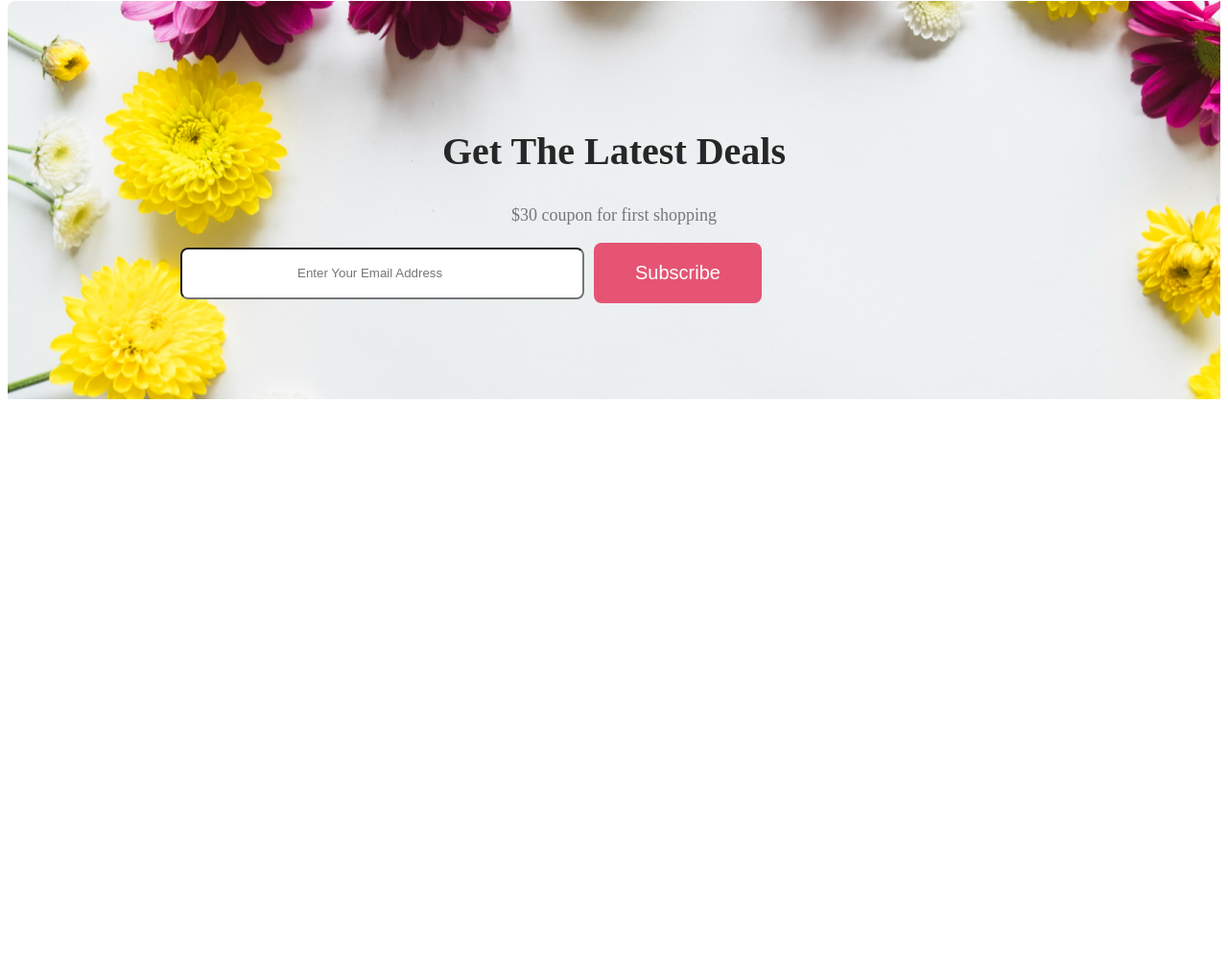
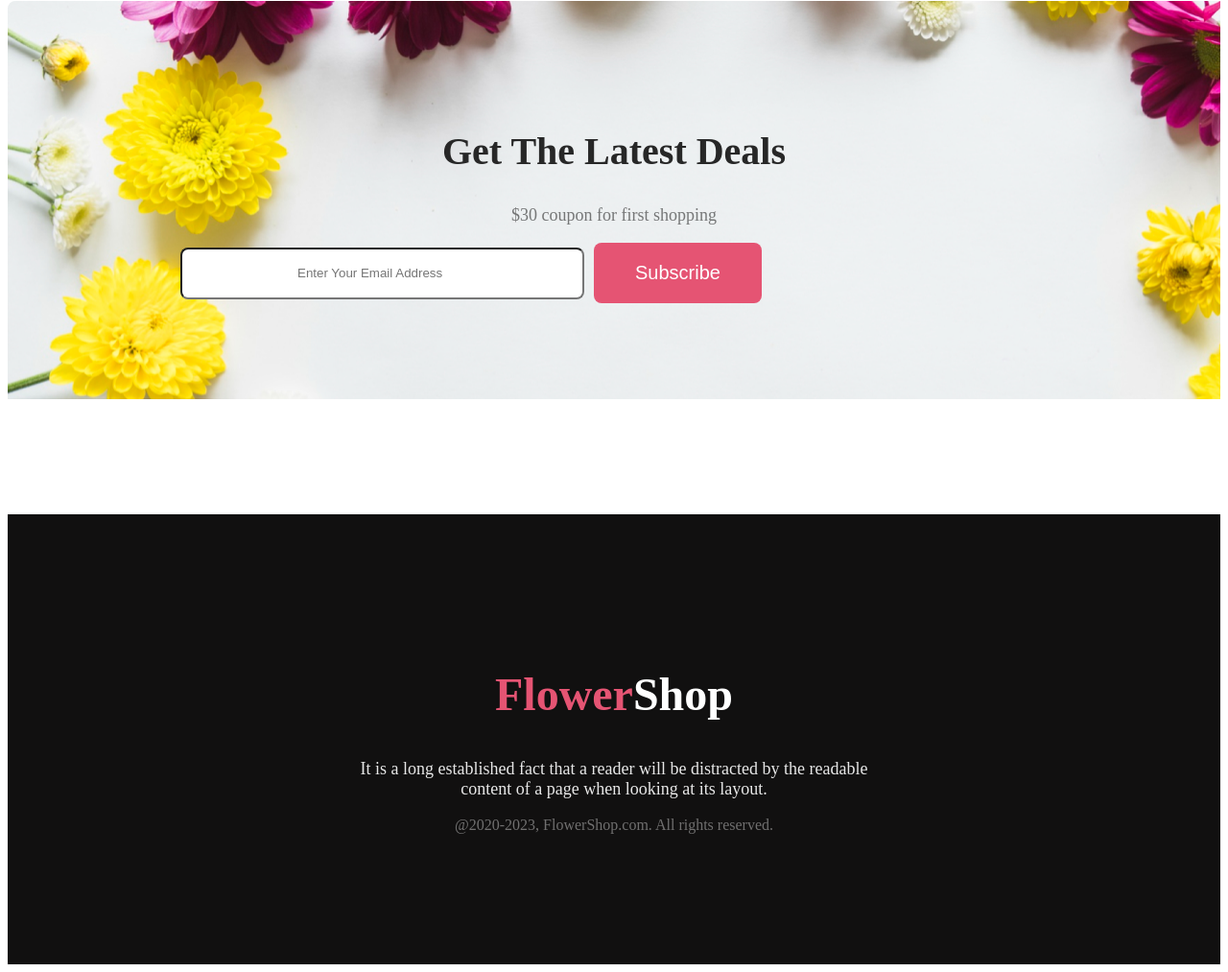
Before and after one commit to motiurrahmanmiza/flower-shop-web, a plain HTML site: page Flower Asset/index.html in a window 1280 px wide. Shown: the part 2875-3888 px from the top of the page at 96% size. Before the commit the page ends 3419 px from the top, so only its background shows below. Drawn offline with Linux system fonts and the light colour scheme.

Commit message:
assignment desgin complete

```diff
--- a/Flower Asset/index.html
+++ b/Flower Asset/index.html
@@ -97,7 +97,20 @@
        </div>
         </section>
     </main>
-    <footer>
+    <!--footer part and desgin-->
+    <footer class="footer">
+        <div class="container">
+            <div class="shop-footer">
+                <h2><span class="Flower">Flower</span>Shop</h2>
+                <p class="about">
+                It is a long established fact that a reader will be distracted by the readable <br> content of a page when looking at its layout.
+                </p>
+                <p class="copyright">
+                @2020-2023, FlowerShop.com. All rights reserved.
+                </p>
+            </div>
+
+        </div>
 
     </footer>
 </body>
--- a/Flower Asset/styles/styles.css
+++ b/Flower Asset/styles/styles.css
@@ -213,3 +213,41 @@
     width: 700px;
     height: 50px;
 }
+
+.footer {
+    background: #111010;
+    padding: 120px 312px;
+}
+
+.shop-footer {
+    color: #FFF;
+    align-items: center;
+}
+
+.Flower {
+    color: #E55473;
+}
+
+.shop-footer h2 {
+    font-size: 48px;
+    font-weight: 800;
+    align-items: center;
+    text-align: center;
+}
+
+.about {
+    color: rgba(255, 255, 255, 0.90);
+    text-align: center;
+    font-size: 18px;
+    font-weight: 400;
+    align-items: center;
+}
+
+.copyright {
+    color: rgba(255, 255, 255, 0.40);
+    text-align: center;
+    font-size: 16px;
+    font-weight: 400;
+}
+
+/* assignment desgin complete */
```
